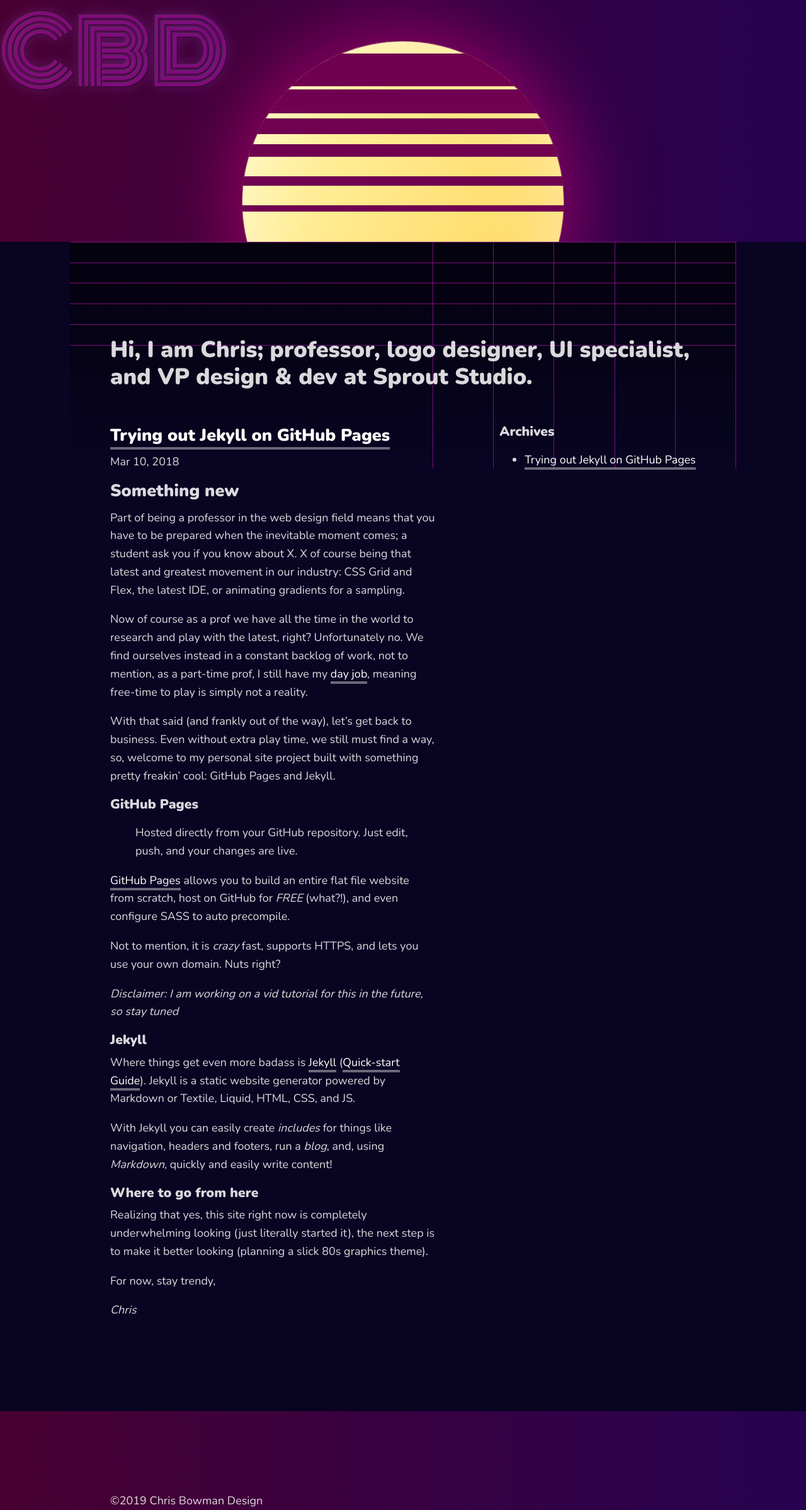
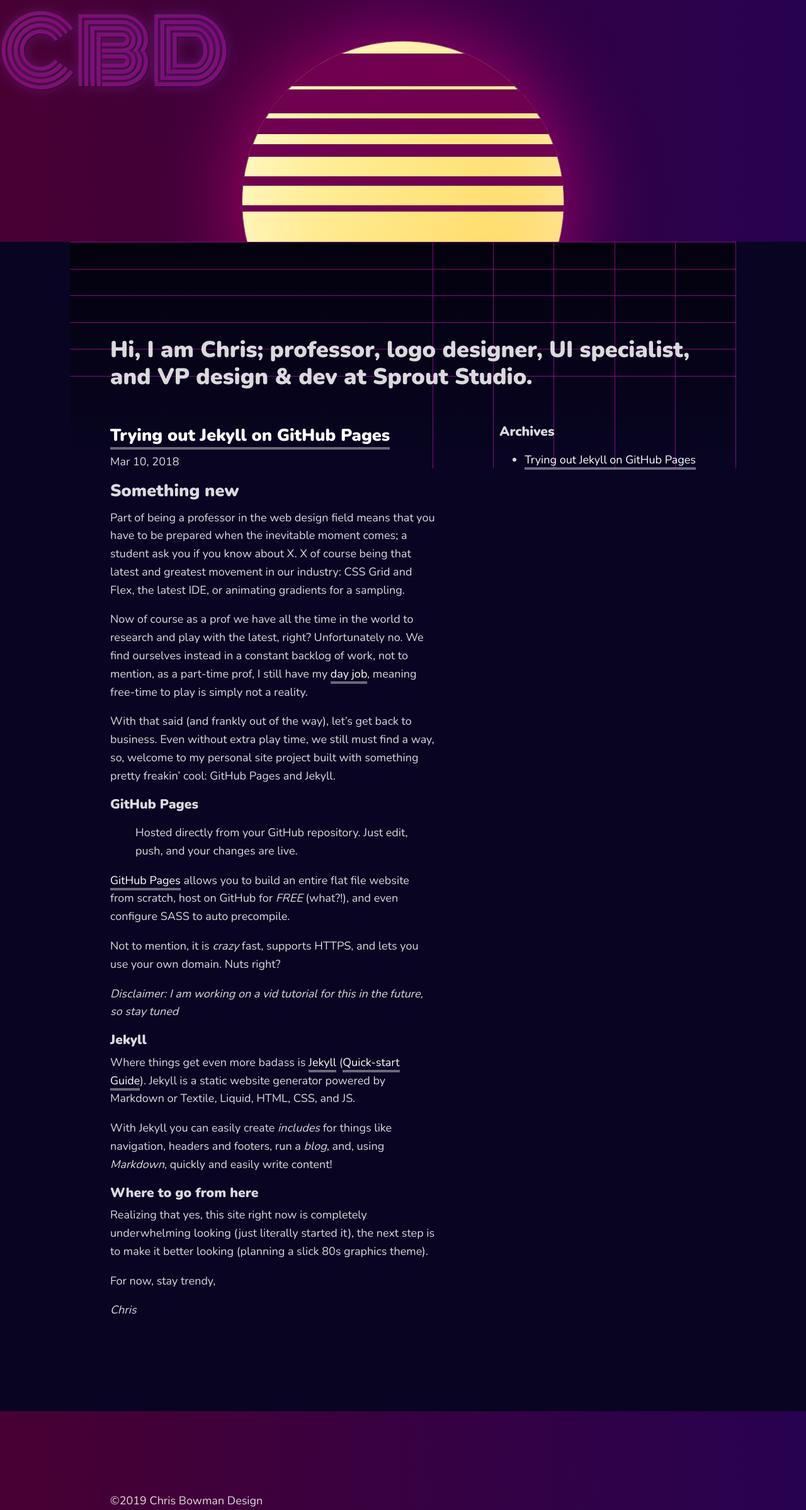
Before and after one commit to chiss22/chiss22.github.io, a Jekyll site: the page built from index.md, in a window 1280 px wide. Shown: the whole page at 63% size. Built offline with Jekyll 4.4.1, drawn with Linux system fonts in a browser that asks for light colours.

Commit message:
added multiplier

```diff
--- a/assets/css/style.scss
+++ b/assets/css/style.scss
@@ -8,10 +8,10 @@ $colour-text: rgba(255,255,255,0.85);
 $colour-link: rgba(255,255,255,1);
 $colour-primary: #FF5722;
 
-@mixin line($dir, $num) {
+@mixin line($dir, $num, $m) {
 	@for $i from 1 through $num {
 		&:nth-of-type(#{$i}) {
-			#{$dir}: (100% / ($num - 1)) * ($i - 1);
+			#{$dir}: ((100% / ($num - 1)) * ($i - 1) * $m);
 		}
 	}
 }
@@ -168,7 +168,7 @@ body {
 				    height: 1px;
 				    background: #810c80;
 
-					@include line(top, 12);
+					@include line(top, 12, 1.3);
 				}
 
 				vline {
@@ -178,7 +178,7 @@ body {
 				    height: 100%;
 				    background: #810c80;
 
-					@include line(right, 12);
+					@include line(right, 12, 1);
 				}
 			}
 
```
